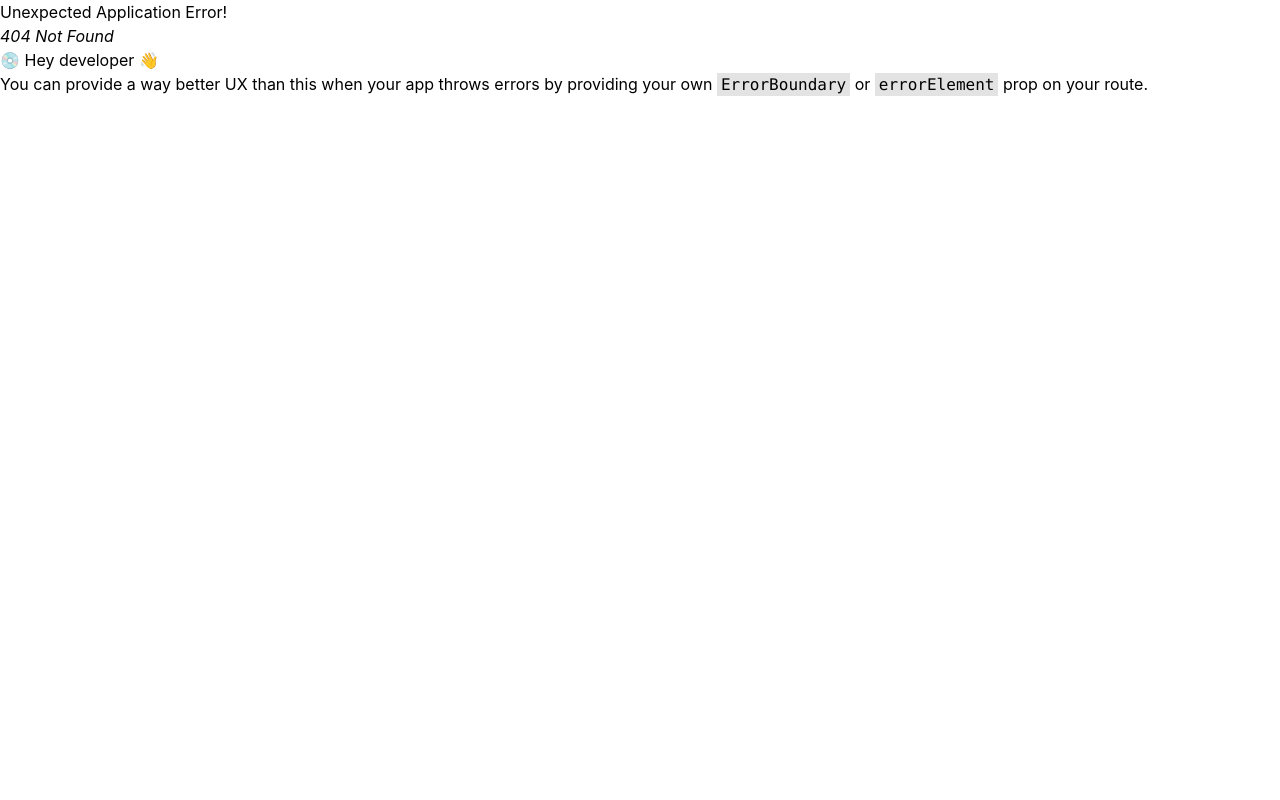
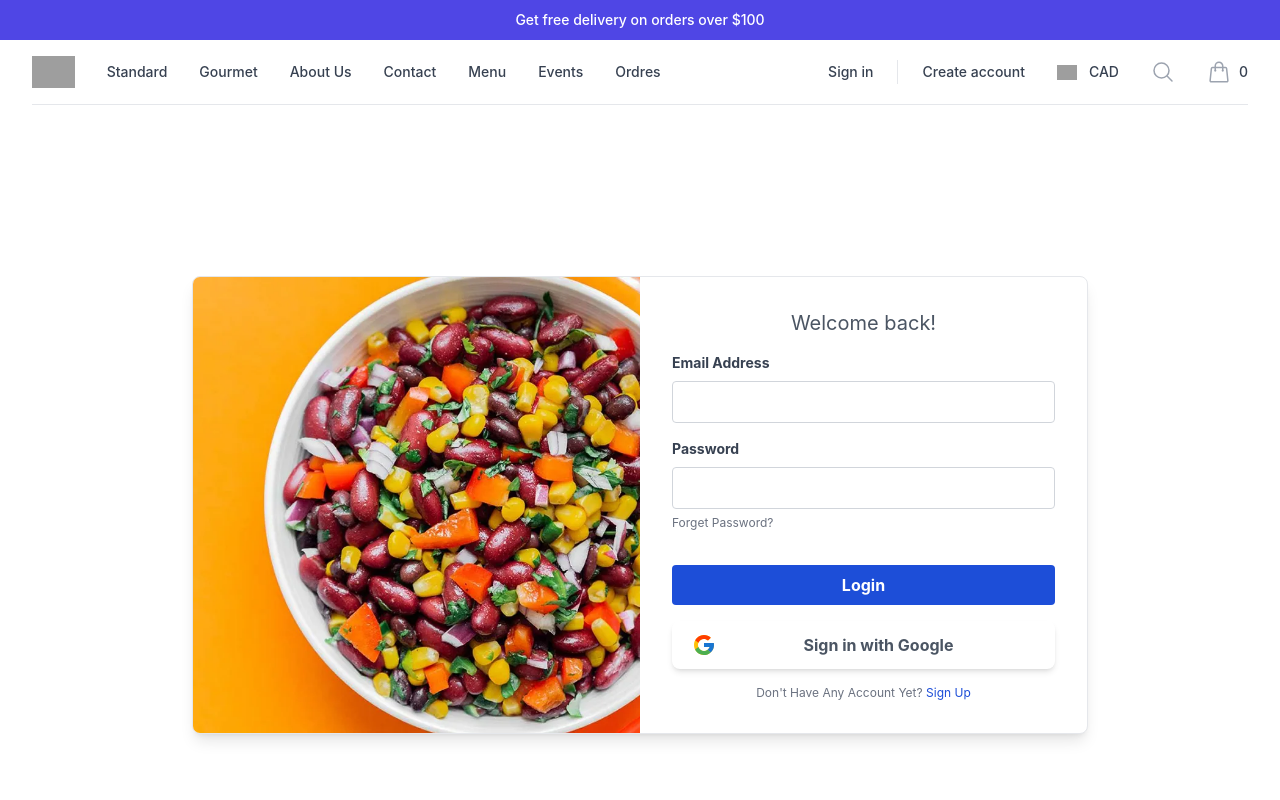
Before and after one commit to Adarshsingh7/food-court, a React (Vite) app: page /login in a window 1280 px wide. Before the commit this address had no page. Shown: the top 800 px of the page. Built offline with nearby package versions, Linux system fonts and the light colour scheme; grey boxes are pictures that could not be loaded; a web font is replaced by a local one.

Commit message:
delete use files

```diff
--- a/src/components/ProductList.tsx
+++ b/src/components/ProductList.tsx
@@ -12,68 +12,7 @@ interface ProductListProps {
 	item: itemType;
 }
 
-export const ProductList: FC<ProductListProps> = ({ item }) => {
-	const cartItems = useSelector((state: RootState) => state.cart.items);
-	const cartItem = cartItems.find((cartItem) => cartItem.itemId === item.id);
-
-	return (
-		<div className={`flex flex-col p-4 rounded-lg shadow-md bg-white`}>
-			<div className='flex flex-col md:flex-row items-center justify-between'>
-				<div className='flex items-center mb-4 md:mb-0 text-gray-700'>
-					<img
-						src={item.src}
-						alt={item.productName}
-						className='w-24 h-24 object-cover rounded-lg'
-					/>
-					<div className='ml-4'>
-						<h3 className='text-lg font-semibold capitalize'>
-							{item.productName}
-						</h3>
-						<p
-							className={`text-sm text-gray-700 dark:text-gray-400 lineClamp-1`}
-						>
-							{item.description}
-						</p>
-						<p className='md:text-xl text-sm font-bold'>
-							{item.discount ? (
-								<>
-									<span className='line-through sm:text-sm text:xs text-gray-500 mx-1'>
-										₹{item.price}
-									</span>
-									<span>
-										₹{item.price - (item.price * item.discount) / 100} /
-										<span className='text-xs sm:text-sm font-medium'>
-											{item.unit}
-										</span>
-									</span>
-								</>
-							) : (
-								<span className='sm:text-md text:sm text-gray-500 mx-1'>
-									₹{item.price}
-								</span>
-							)}
-						</p>
-					</div>
-				</div>
-				<div className='flex place-items-end'>
-					{cartItem ? (
-						<QuantityButton
-							quantity={cartItem.quantity}
-							itemId={item.id}
-						/>
-					) : (
-						<QuantityButton
-							quantity={0}
-							itemId={item.id}
-						/>
-					)}
-				</div>
-			</div>
-		</div>
-	);
-};
-
-const ProductList2: FC<ProductListProps> = function ({ item }) {
+const ProductList: FC<ProductListProps> = function ({ item }) {
 	const cartItems = useSelector((state: RootState) => state.cart.items);
 	const cartItem = cartItems.find((cartItem) => cartItem.itemId === item.id);
 	const currentPorductCount = useSelector(getCurrentQuantity(item.id));
@@ -141,4 +80,4 @@ const ProductList2: FC<ProductListProps> = function ({ item }) {
 	);
 };
 
-export default ProductList2;
+export default ProductList;
--- /dev/null
+++ b/src/pages/Login.tsx
@@ -0,0 +1,147 @@
+/** @format */
+
+import { FC, useState } from 'react';
+
+interface InputFieldProps {
+	label: string;
+	type: string;
+	required?: boolean;
+}
+
+const InputField: FC<InputFieldProps> = ({ label, type, required }) => (
+	<div className='mt-4'>
+		<label className='block text-gray-700 text-sm font-bold mb-2'>
+			{label}
+		</label>
+		<input
+			className='text-gray-700 border border-gray-300 rounded py-2 px-4 block w-full focus:outline-2 focus:outline-blue-700'
+			type={type}
+			required={required}
+		/>
+	</div>
+);
+
+interface AuthFormProps {
+	isSignup?: boolean;
+	toggleSignin?: () => void;
+}
+
+const AuthForm: FC<AuthFormProps> = ({ isSignup, toggleSignin }) => (
+	<div className='w-full p-8 lg:w-1/2'>
+		<p className='text-xl text-gray-600 text-center'>
+			{isSignup ? 'Create an account' : 'Welcome back!'}
+		</p>
+		<InputField
+			label='Email Address'
+			type='email'
+			required
+		/>
+		{isSignup && (
+			<InputField
+				label='Phone Number'
+				type='tel'
+				required
+			/>
+		)}
+		<InputField
+			label='Password'
+			type='password'
+			required
+		/>
+		{isSignup && (
+			<InputField
+				label='Confirm Password'
+				type='password'
+				required
+			/>
+		)}
+		{!isSignup && (
+			<a
+				href='#'
+				className='text-xs text-gray-500 hover:text-gray-900 text-end w-full mt-2'
+			>
+				Forget Password?
+			</a>
+		)}
+		<div className='mt-8'>
+			<button className='bg-blue-700 text-white font-bold py-2 px-4 w-full rounded hover:bg-blue-600'>
+				{isSignup ? 'Sign Up' : 'Login'}
+			</button>
+		</div>
+		<a
+			href='#'
+			className='flex items-center justify-center mt-4 text-white rounded-lg shadow-md hover:bg-gray-100'
+		>
+			<div className='flex px-5 justify-center w-full py-3'>
+				<div className='min-w-[30px]'>
+					<svg
+						className='h-6 w-6'
+						viewBox='0 0 40 40'
+					>
+						<path
+							d='M36.3425 16.7358H35V16.6667H20V23.3333H29.4192C28.045 27.2142 24.3525 30 20 30C14.4775 30 10 25.5225 10 20C10 14.4775 14.4775 9.99999 20 9.99999C22.5492 9.99999 24.8683 10.9617 26.6342 12.5325L31.3483 7.81833C28.3717 5.04416 24.39 3.33333 20 3.33333C10.7958 3.33333 3.33335 10.7958 3.33335 20C3.33335 29.2042 10.7958 36.6667 20 36.6667C29.2042 36.6667 36.6667 29.2042 36.6667 20C36.6667 18.8825 36.5517 17.7917 36.3425 16.7358Z'
+							fill='#FFC107'
+						/>
+						<path
+							d='M5.25497 12.2425L10.7308 16.2583C12.2125 12.59 15.8008 9.99999 20 9.99999C22.5491 9.99999 24.8683 10.9617 26.6341 12.5325L31.3483 7.81833C28.3716 5.04416 24.39 3.33333 20 3.33333C13.5983 3.33333 8.04663 6.94749 5.25497 12.2425Z'
+							fill='#FF3D00'
+						/>
+						<path
+							d='M20 36.6667C24.305 36.6667 28.2167 35.0192 31.1742 32.34L26.0159 27.975C24.3425 29.2425 22.2625 30 20 30C15.665 30 11.9842 27.2359 10.5975 23.3784L5.16254 27.5659C7.92087 32.9634 13.5225 36.6667 20 36.6667Z'
+							fill='#4CAF50'
+						/>
+						<path
+							d='M36.3425 16.7358H35V16.6667H20V23.3333H29.4192C28.7592 25.1975 27.56 26.805 26.0133 27.9758C26.0142 27.975 26.015 27.975 26.0158 27.9742L31.1742 32.3392C30.8092 32.6708 36.6667 28.3333 36.6667 20C36.6667 18.8825 36.5517 17.7917 36.3425 16.7358Z'
+							fill='#1976D2'
+						/>
+					</svg>
+				</div>
+				<div className='flex w-full justify-center'>
+					<h1 className='whitespace-nowrap text-gray-600 font-bold'>
+						Sign in with Google
+					</h1>
+				</div>
+			</div>
+		</a>
+		<div className='mt-4 flex items-center w-full text-center'>
+			<a
+				href='#'
+				className='text-xs text-gray-500 capitalize text-center w-full'
+			>
+				{isSignup ? 'Already have an account?' : "Don't have any account yet?"}
+				<span
+					className='text-blue-700'
+					onClick={toggleSignin}
+				>
+					{isSignup ? ' Login' : ' Sign Up'}
+				</span>
+			</a>
+		</div>
+	</div>
+);
+
+const LoginWithGoogleButton: FC = () => {
+	const [isSignup, setIsSignup] = useState(false);
+	function toggleSignin() {
+		setIsSignup((current) => !current);
+	}
+
+	return (
+		<div className='flex items-center justify-center h-screen w-full px-5 sm:px-0'>
+			<div className='flex bg-white rounded-lg shadow-lg border overflow-hidden max-w-sm lg:max-w-4xl w-full'>
+				<div
+					className='hidden md:block lg:w-1/2 bg-cover bg-blue-700'
+					style={{
+						backgroundImage: `url(/bean-salad.webp)`,
+					}}
+				></div>
+				<AuthForm
+					isSignup={isSignup}
+					toggleSignin={toggleSignin}
+				/>
+			</div>
+		</div>
+	);
+};
+
+export default LoginWithGoogleButton;
--- /dev/null
+++ b/src/pages/productOverview.tsx
@@ -0,0 +1,100 @@
+/** @format */
+
+import { useSelector } from 'react-redux';
+import QuantityButton from '../components/QuantityButtons';
+import { Star, Favorite } from '@mui/icons-material';
+import { RootState } from '../store';
+import { BiRupee } from 'react-icons/bi';
+
+function ProductOverview() {
+	const item = useSelector((state: RootState) => state.product[0]);
+
+	return (
+		<section className='py-8 bg-white md:py-16 antialiased'>
+			<div className='max-w-screen-xl px-4 mx-auto 2xl:px-0'>
+				<div className='lg:grid lg:grid-cols-2 lg:gap-8 xl:gap-16'>
+					<div className='shrink-0 max-w-md lg:max-w-lg mx-auto'>
+						<img
+							className='w-full'
+							src={item.src}
+							alt={item.productName}
+						/>
+					</div>
+
+					<div className='mt-6 sm:mt-8 lg:mt-0'>
+						<h1 className='text-xl font-semibold text-gray-900 sm:text-2xl'>
+							{item.productName}
+						</h1>
+						<div className='mt-4 flex items-center justify-between sm:gap-4 flex-col'>
+							<p className='text-2xl font-extrabold text-gray-900 sm:text-3xl'>
+								<span className='flex'>
+									<BiRupee />
+									{item.price}
+								</span>
+							</p>
+
+							<div className='flex items-center gap-2 mt-2 sm:mt-0'>
+								<div className='flex items-center gap-1'>
+									{[...Array(5)].map((_, index) => (
+										<Star
+											key={index}
+											className='w-4 h-4 text-yellow-300'
+										/>
+									))}
+								</div>
+								<p className='text-sm font-medium leading-none text-gray-500'>
+									(5.0)
+								</p>
+								<a
+									href='#'
+									className='text-sm font-medium leading-none text-gray-900 underline hover:no-underline'
+								>
+									345 Reviews
+								</a>
+							</div>
+						</div>
+
+						<div className='mt-6 sm:gap-4 sm:items-center sm:flex sm:mt-8'>
+							<a
+								href='#'
+								title='Add to favorites'
+								className='flex items-center justify-center py-2.5 px-5 text-sm font-medium text-gray-900 focus:outline-none bg-white rounded-lg border border-gray-200 hover:bg-gray-100 hover:text-primary-700 focus:z-10 focus:ring-4 focus:ring-gray-100'
+								role='button'
+							>
+								<Favorite className='w-5 h-5 -ms-2 me-2' />
+								Add to favorites
+							</a>
+
+							<QuantityButton
+								itemId={1}
+								quantity={0}
+							/>
+							{/* <span>
+								<ShoppingCart className='w-5 h-5 -ms-2 me-2' />
+								<span>Add to cart</span>
+							</span> *
+							</QuantityButton> */}
+						</div>
+
+						<hr className='my-6 md:my-8 border-gray-200' />
+
+						<p className='mb-6 text-gray-500'>
+							Studio quality three mic array for crystal clear calls and voice
+							recordings. Six-speaker sound system for a remarkably robust and
+							high-quality audio experience. Up to 256GB of ultrafast SSD
+							storage.
+						</p>
+
+						<p className='text-gray-500'>
+							Two Thunderbolt USB 4 ports and up to two USB 3 ports. Ultrafast
+							Wi-Fi 6 and Bluetooth 5.0 wireless. Color matched Magic Mouse with
+							Magic Keyboard or Magic Keyboard with Touch ID.
+						</p>
+					</div>
+				</div>
+			</div>
+		</section>
+	);
+}
+
+export default ProductOverview;
```
Also changed, not shown: src/App.tsx (+34 -25 lines), src/slice/cartSlice.ts (+15 -11 lines), src/slice/productSlice.ts (+37 -33 lines).
